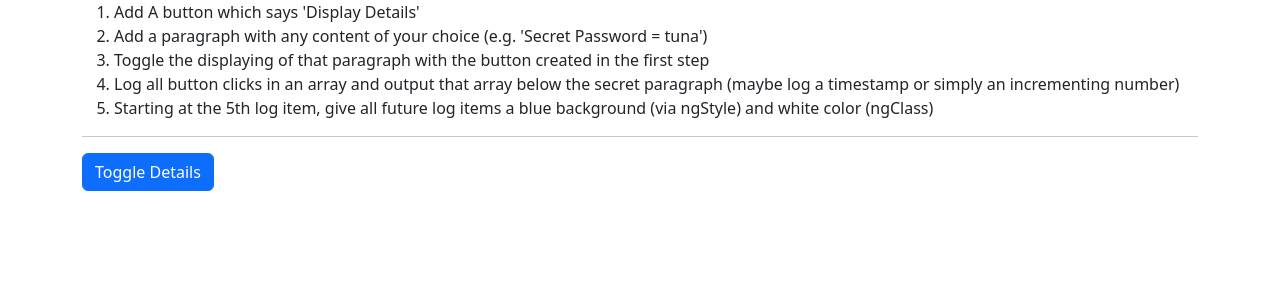
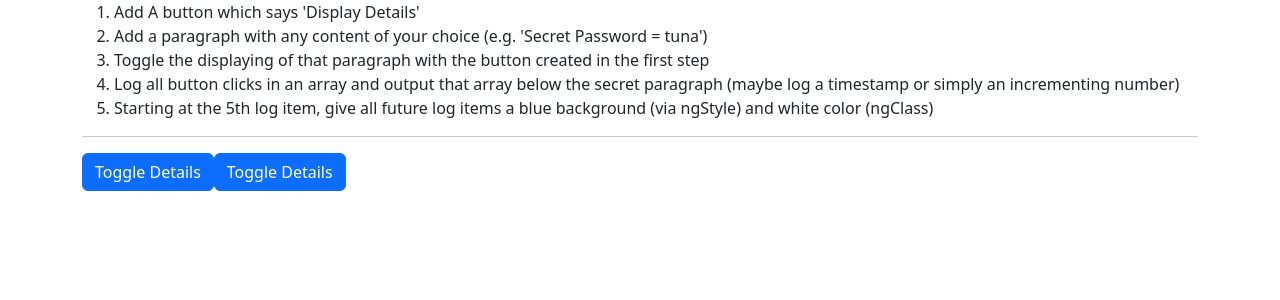
Before and after one commit to D-Coder135/Directives_Angular_Assignment, an Angular app: page / in a window 1280 px wide. Shown: the top 300 px of the page. Built offline with nearby package versions, Linux system fonts and the light colour scheme.

Commit message:
add a button tag

```diff
--- a/src/app/app.component.html
+++ b/src/app/app.component.html
@@ -14,6 +14,7 @@
       </ol>
       <hr>
       <button (click)="showSecret = !showSecret" class="btn btn-primary">Toggle Details</button>
+      <button (click)="showSecret = !showSecret" class="btn btn-primary">Toggle Details</button>
       <p *ngIf="showSecret">Secret Password = tuna</p>
     </div>
   </div>
```
